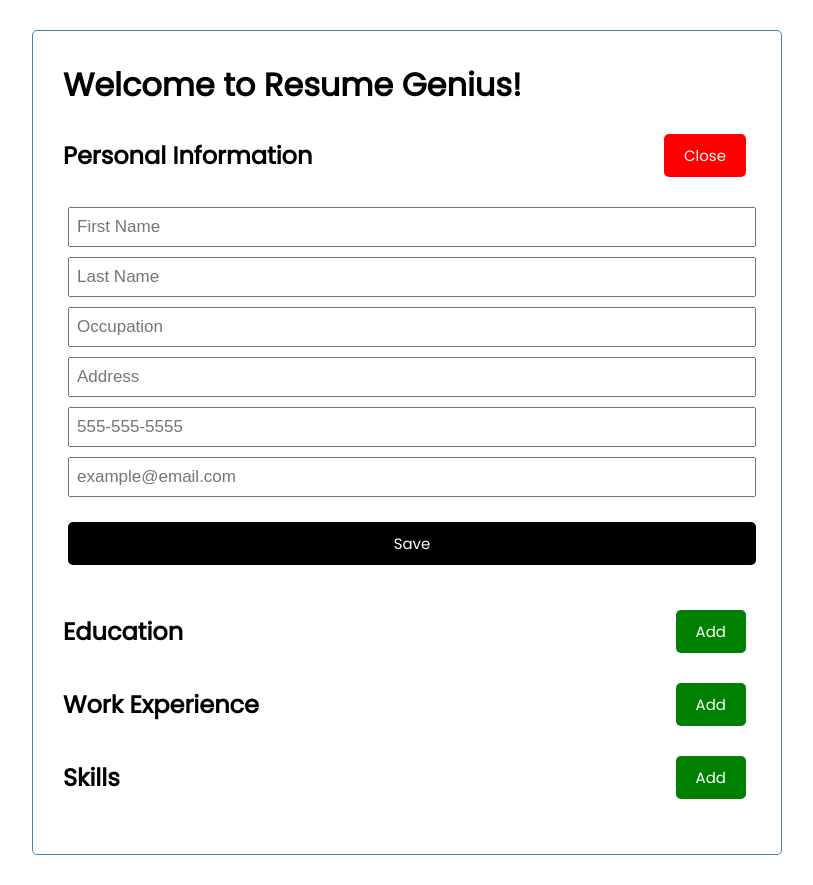
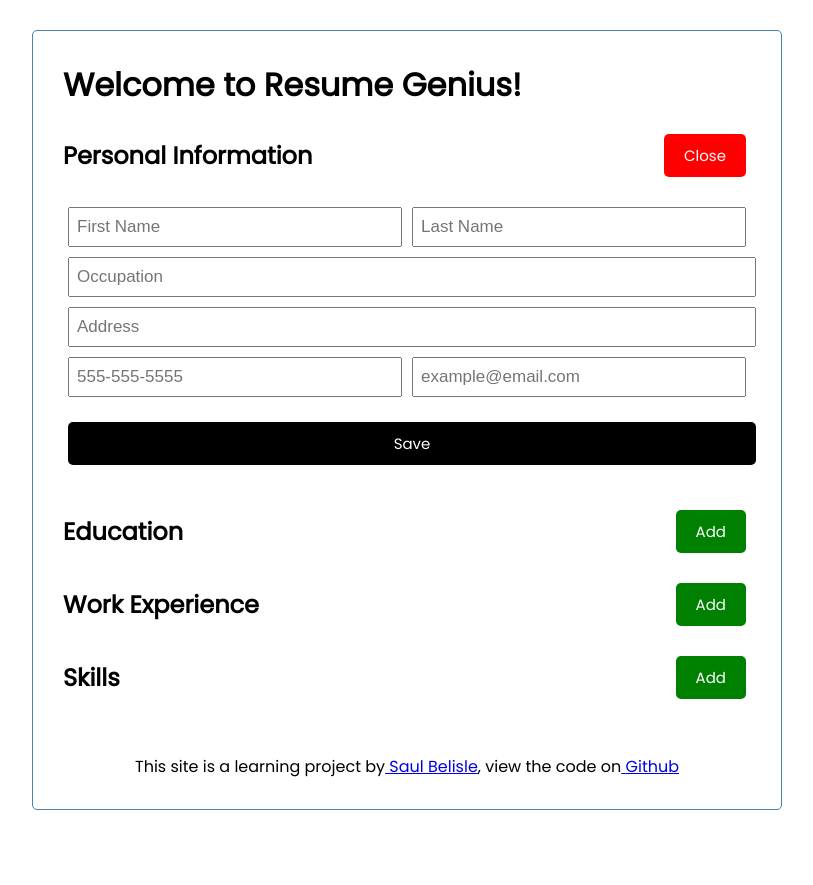
Before and after one commit to Saul-Good-Homie/CV-generator-react, a React (Create React App) app: page / in a window 1280 px wide. Shown: the whole page, without its empty margins (233-1046 px from the left). After the commit the page ends 840 px from the top, so only its background shows below. Built offline with nearby package versions, Linux system fonts and the light colour scheme.

Commit message:
added footer and readme

```diff
--- a/src/App.js
+++ b/src/App.js
@@ -9,6 +9,7 @@
 import AddPersonal from './components/AddPersonal.js';
 import PersonalSections from './components/PersonalSections.js';
 import SkillSections from './components/SkillSections';
+import Footer from './components/Footer.js';
 
 function App() {
 	//Personal data
@@ -116,6 +117,8 @@
 
 			{showAddSkill && <AddSkill onAdd={addSkill} />}
 			<SkillSections dataset={skillDataset} onDelete={deleteSkill} />
+
+			<Footer />
 		</div>
 	);
 }
--- a/src/components/AddEducation.js
+++ b/src/components/AddEducation.js
@@ -31,6 +31,7 @@
 					value={name}
 					onChange={(e) => setName(e.target.value)}
 				></input>
+				<div className="flex">
 					<label>From:</label>
 					<input
 						type="month"
@@ -43,6 +44,7 @@
 						value={to}
 						onChange={(e) => setTo(e.target.value)}
 					></input>
+				</div>
 
 				<label>Degree:</label>
 				<input
--- a/src/components/AddPersonal.js
+++ b/src/components/AddPersonal.js
@@ -26,6 +26,7 @@
 	return (
 		<form className="add-form" onSubmit={onSubmit}>
 			<div className="form-control">
+				<div className="flex">
 					<input
 						type="text"
 						placeholder="First Name"
@@ -38,6 +39,7 @@
 						value={lastName}
 						onChange={(e) => setLastName(e.target.value)}
 					></input>
+				</div>
 				<input
 					type="text"
 					placeholder="Occupation"
@@ -50,6 +52,7 @@
 					value={address}
 					onChange={(e) => setAddress(e.target.value)}
 				></input>
+				<div className="flex">
 					<input
 						type="text"
 						placeholder="555-555-5555"
@@ -63,6 +66,7 @@
 						onChange={(e) => setEmail(e.target.value)}
 					></input>
 				</div>
+			</div>
 			<input type="submit" className="btn btn-block" value="Save" />
 		</form>
 	);
--- a/src/components/AddWork.js
+++ b/src/components/AddWork.js
@@ -29,19 +29,6 @@
 					value={name}
 					onChange={(e) => setName(e.target.value)}
 				></input>
-				<label>From:</label>
-				<input
-					type="month"
-					value={from}
-					onChange={(e) => setFrom(e.target.value)}
-				></input>
-				<label>To:</label>
-				<input
-					type="month"
-					value={to}
-					onChange={(e) => setTo(e.target.value)}
-				></input>
-
 				<label>Title:</label>
 				<input
 					type="text"
@@ -49,6 +36,20 @@
 					value={title}
 					onChange={(e) => setTitle(e.target.value)}
 				></input>
+				<div className="flex">
+					<label>From:</label>
+					<input
+						type="month"
+						value={from}
+						onChange={(e) => setFrom(e.target.value)}
+					></input>
+					<label>To:</label>
+					<input
+						type="month"
+						value={to}
+						onChange={(e) => setTo(e.target.value)}
+					></input>
+				</div>
 			</div>
 			<input type="submit" className="btn btn-block" value="Save" />
 		</form>
--- /dev/null
+++ b/src/components/Footer.js
@@ -0,0 +1,19 @@
+import React from 'react';
+
+const Footer = () => {
+	return (
+		<footer>
+			<p>
+				This site is a learning project by
+				<a href="https://twitter.com/saul_good_homie"> Saul Belisle</a>, view
+				the code on
+				<a href="https://github.com/Saul-Good-Homie/CV-generator-react">
+					{' '}
+					Github
+				</a>
+			</p>
+		</footer>
+	);
+};
+
+export default Footer;
```
Also changed, not shown: 1 other file (tests, documents, lock files or other folders). Lines whose indentation alone changed are shown as unchanged.
